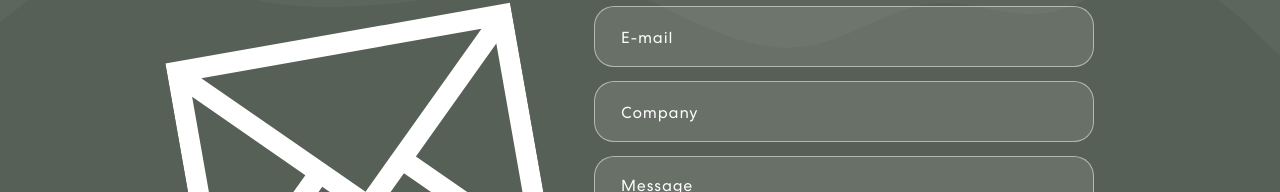
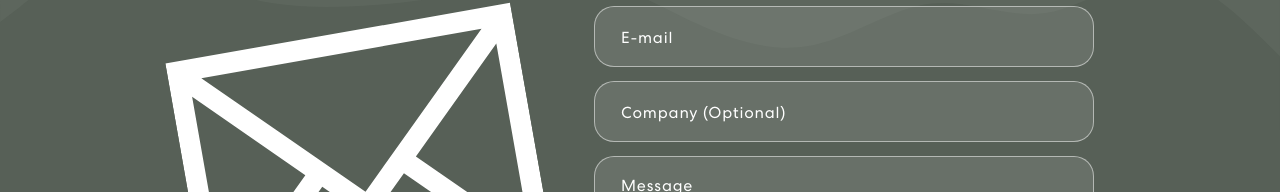
Before and after one commit to Mitimsin/Mitimsin.github.io, a React (Create React App) app: page / in a window 1280 px wide. Shown: the part 4193-4385 px from the top of the page. Built offline with nearby package versions, Linux system fonts and the light colour scheme.

Commit message:
Update Contact.tsx

```diff
--- a/src/components/Contact.tsx
+++ b/src/components/Contact.tsx
@@ -96,7 +96,7 @@ export const Contact = () => {
           <input
             type="text"
             name="user_company"
-            placeholder="Company"
+            placeholder="Company (Optional)"
             className="contact-input-field"
           />
           <textarea
```
